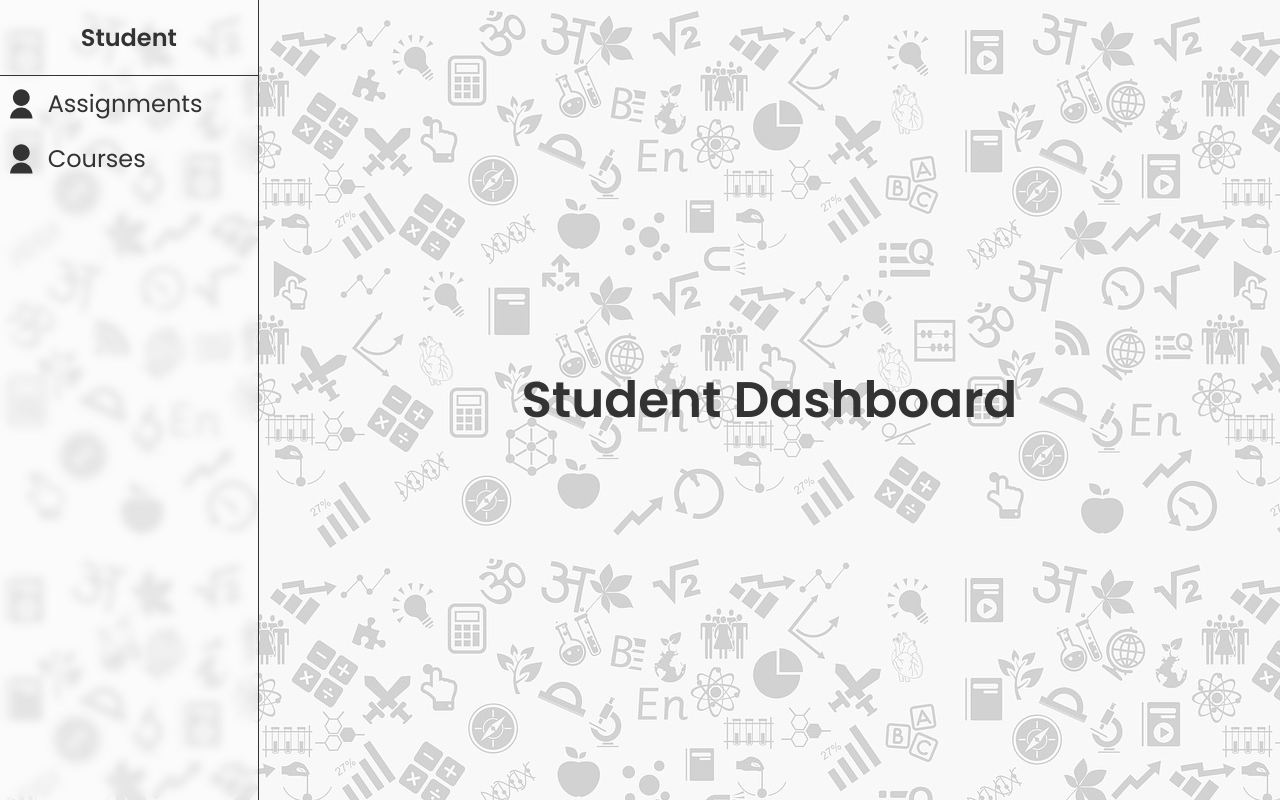
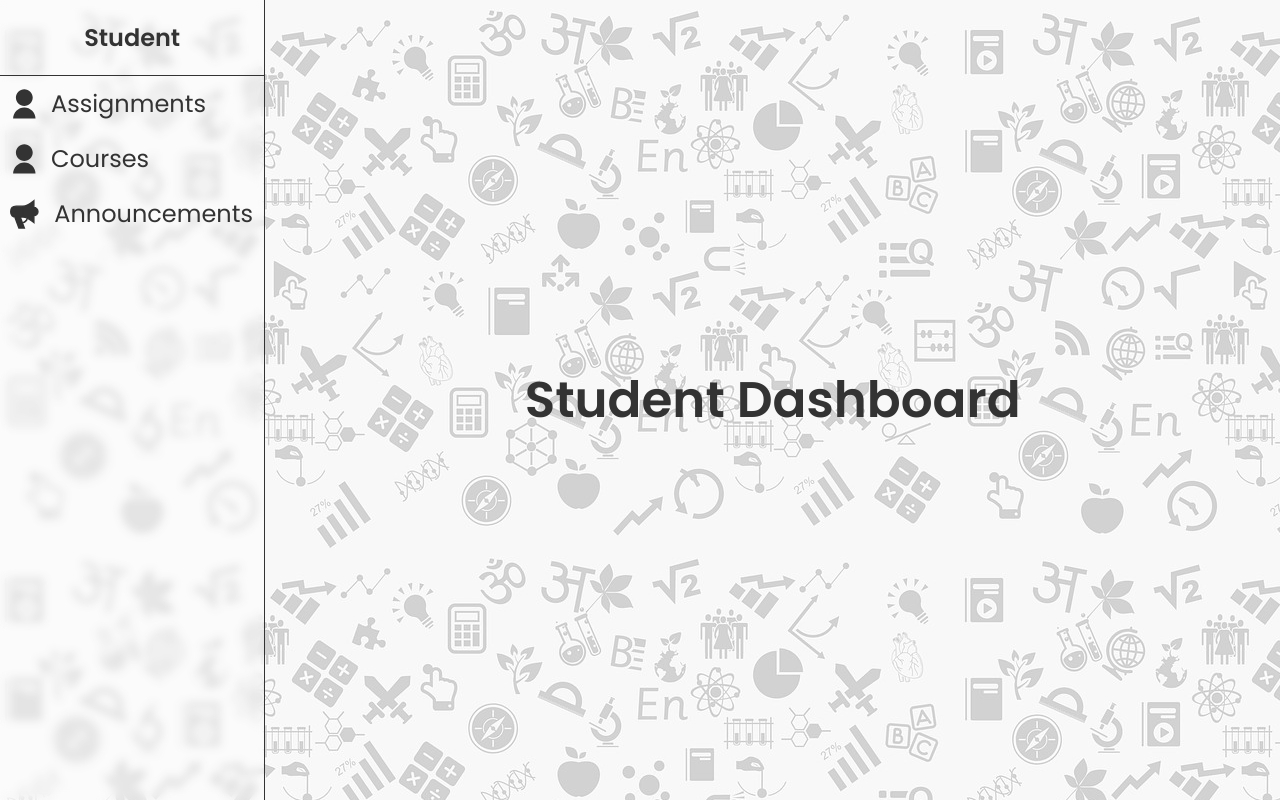
Before and after one commit to 18jad/edu-lab, a React (Create React App) app in the folder frontend/: page /student/dashboard in a window 1280 px wide. Built offline with nearby package versions, Linux system fonts and the light colour scheme; sample sign-in values are in the browser's storage.

Commit message:
[Components]: Added announcements link to student sidebar

```diff
--- a/frontend/src/components/Sidebar.tsx
+++ b/frontend/src/components/Sidebar.tsx
@@ -69,6 +69,14 @@ const Sidebar = ({ type }: any) => {
               <span className={styles.listText}>Courses</span>
             </li>
           </Link>
+          <Link
+            to='/student/dashboard/announcements'
+            className={styles.listLink}>
+            <li className={styles.listBullet}>
+              <Announcements height='30' />
+              <span className={styles.listText}>Announcements</span>
+            </li>
+          </Link>
         </ul>
       )}
     </div>
```
